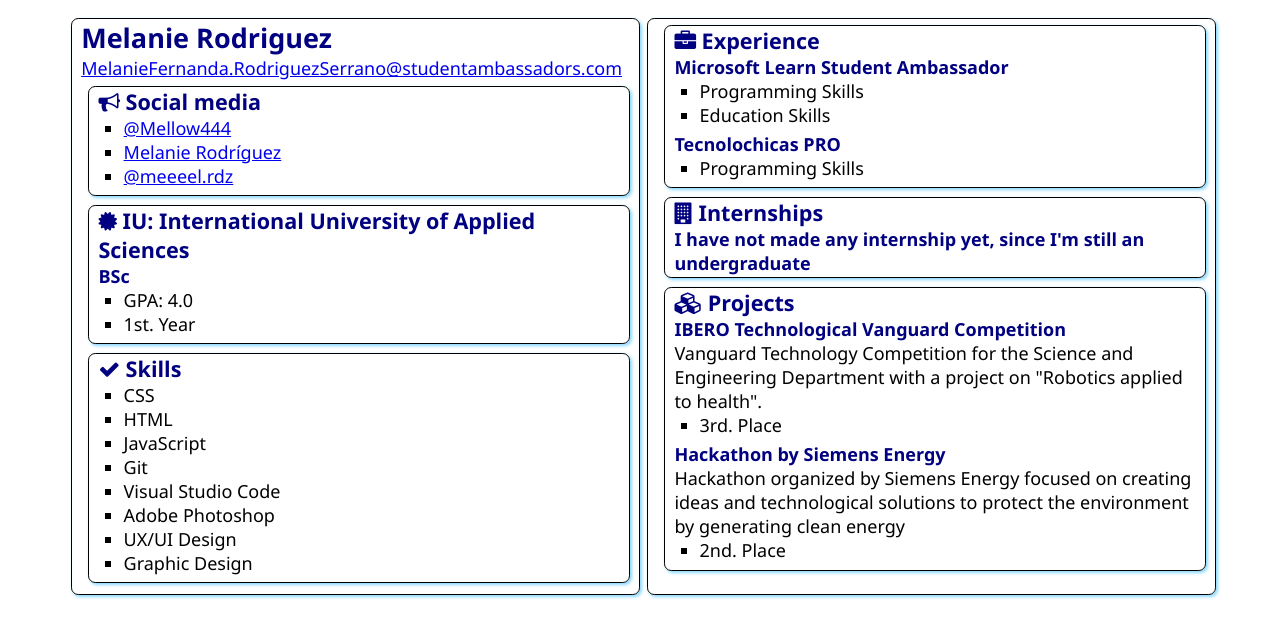
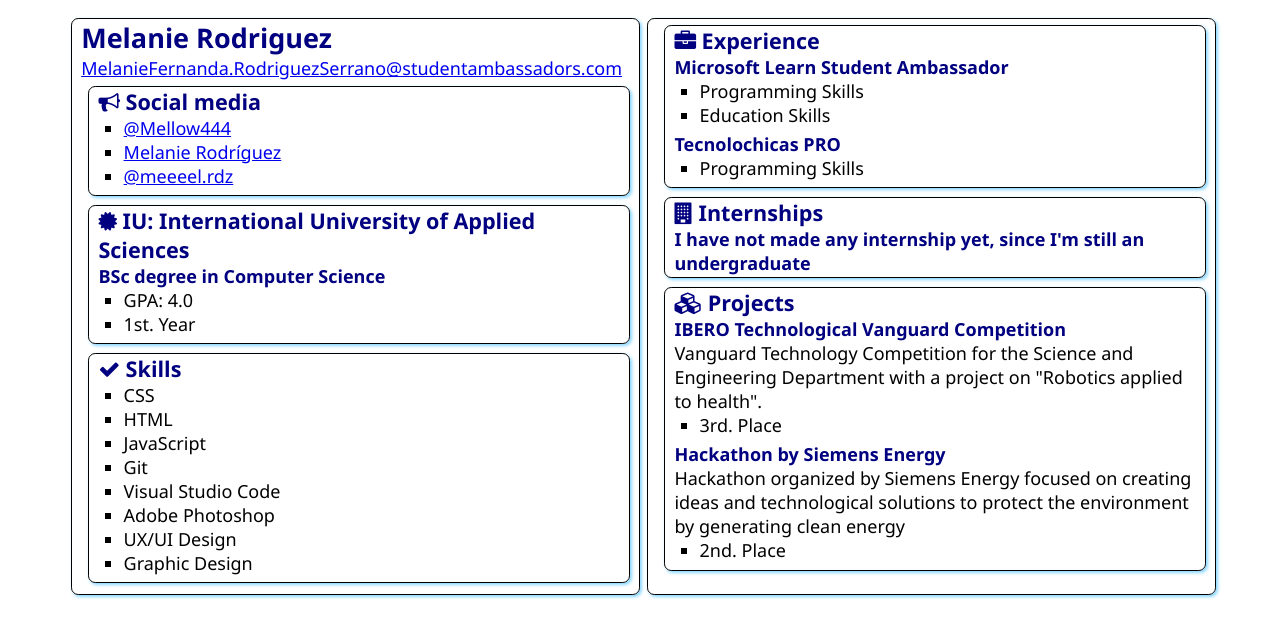
Before and after one commit to Mellow444/-SATechnicalOnboarding, a plain HTML site: page src/index.html in a window 1280 px wide. Drawn offline with Linux system fonts and the light colour scheme.

Commit message:
Update index.html
Completed BSc

```diff
--- a/src/index.html
+++ b/src/index.html
@@ -33,7 +33,7 @@
                         <i class="fa fa-certificate" aria-hidden="true"></i>
                         IU: International University of Applied Sciences
                     </h2>
-                    <h3>BSc</h3>
+                    <h3>BSc degree in Computer Science</h3>
                     <ul>
                         <li>GPA: 4.0</li>
                         <li>1st. Year</li>
```
